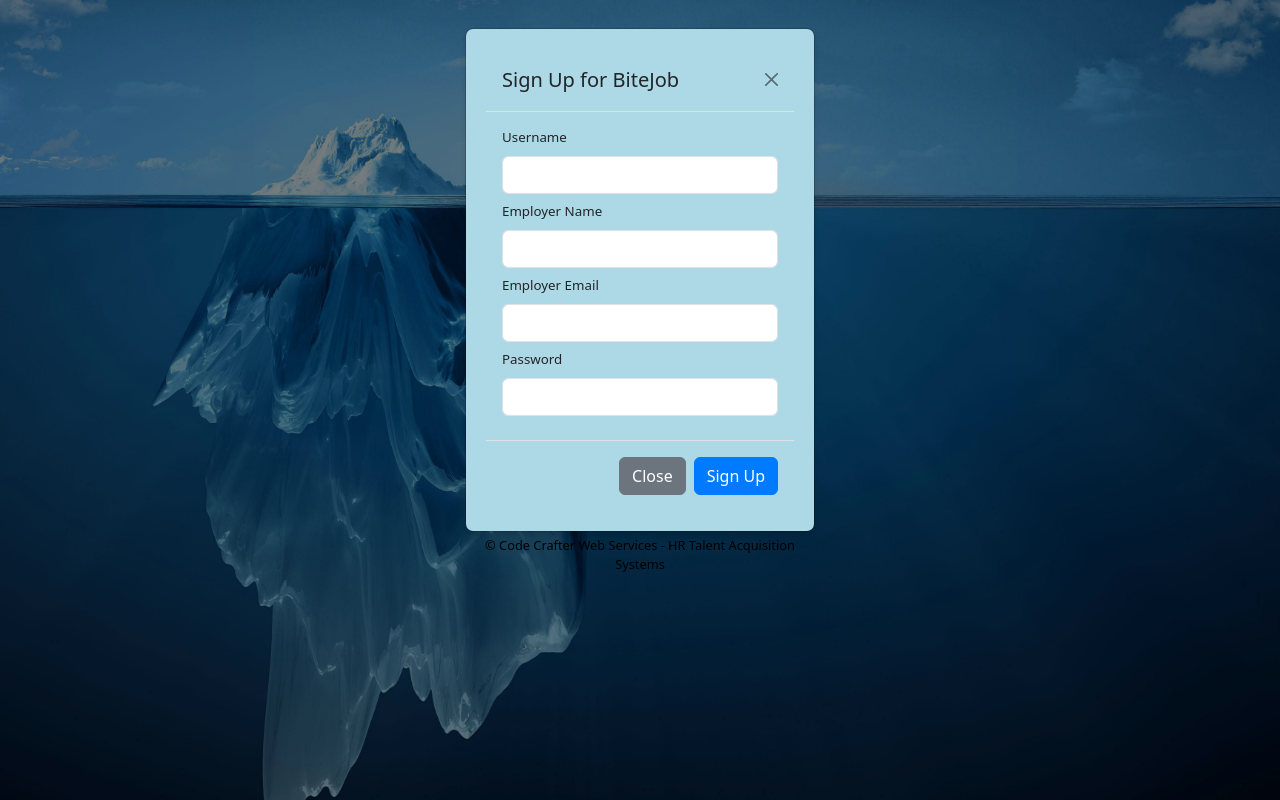
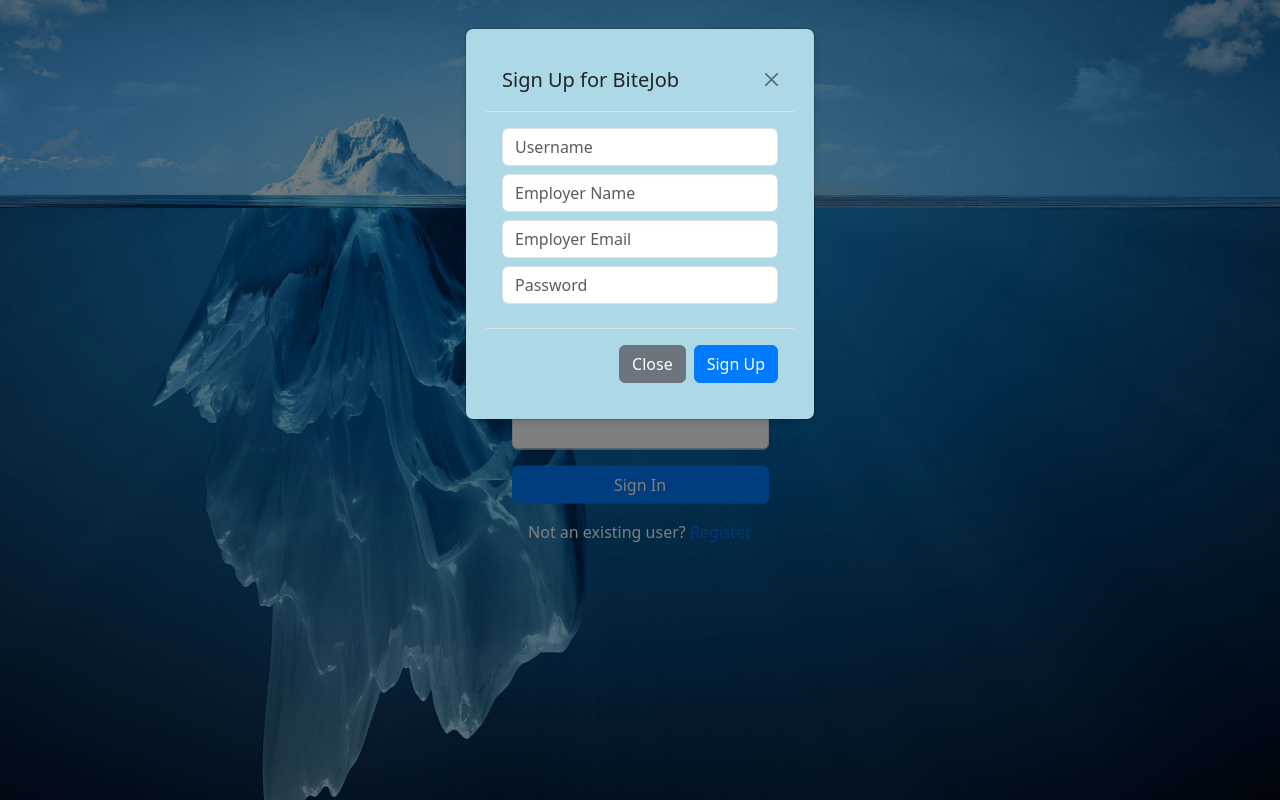
Before and after one commit to PKHubmaster/WPF2_portfolio_webapp, a Next.js app: page /landing_page in a window 1280 px wide. Both pictures are taken after a click on the button "Register". Built offline with nearby package versions, Linux system fonts and the light colour scheme.

Commit message:
improved singup route timing

```diff
--- a/src/app/landing_page/page.tsx
+++ b/src/app/landing_page/page.tsx
@@ -3,6 +3,7 @@
 import 'bootstrap/dist/css/bootstrap.min.css';
 import { useRouter } from 'next/navigation';
 import './home.css'; // Import the custom CSS file
+import { motion, AnimatePresence } from 'framer-motion';
 
 const LoginForm = () => {
   const [systemUserName, setSystemUserName] = useState('');
@@ -15,6 +16,7 @@
     employerEmail: '',
     password: '',
   });
+  const [modalVisible, setModalVisible] = useState(false);
   const router = useRouter();
 
   const handleLogin = async () => {
@@ -60,7 +62,8 @@
 
       const data = await res.json();
       if (res.ok) {
-        alert('New user signed up successfully, you may login with your credentials');
+        setModalVisible(true);
+        setTimeout(() => setModalVisible(false), 2000); // Fade out after 2 seconds
         setShowSignUp(false);
       } else {
         setError(data.error || 'Sign up failed');
@@ -83,10 +86,10 @@
       <div
         className="text-center text-light"
         style={{
-          maxWidth: '320px', // 20% shorter than 400px
+          maxWidth: '320px',
           position: 'absolute',
-          top: '50%', // 50% up
-          transform: 'translateY(-50%)', // Centers the content vertically
+          top: '50%',
+          transform: 'translateY(-50%)',
         }}
       >
         <h2 className="mb-4 font-weight-bold" style={{ fontSize: '1.5rem' }}>
@@ -129,21 +132,10 @@
             Register
           </span>
         </p>
-
-        <p
-          className="text-center mt-4"
-          style={{ fontSize: '0.8rem', color: 'black' }}
-        >
-          &copy; Code Crafter Web Services - HR Talent Acquisition Systems
-        </p>
       </div>
 
       {showSignUp && (
-        <div
-          className="modal show d-block"
-          style={{ backgroundColor: 'rgba(0, 0, 0, 0.5)' }}
-          tabIndex={-1}
-        >
+        <div className="modal show d-block" style={{ backgroundColor: 'rgba(0, 0, 0, 0.5)' }}>
           <div className="modal-dialog">
             <div className="modal-content text-dark">
               <div className="modal-header">
@@ -151,59 +143,39 @@
                 <button type="button" className="btn-close" onClick={() => setShowSignUp(false)} />
               </div>
               <div className="modal-body">
-                <div className="mb-2">
-                  <label className="form-label">Username</label>
-                  <input
-                    type="text"
-                    className="form-control"
-                    name="systemUserName"
-                    value={newUser.systemUserName}
-                    onChange={handleSignUpChange}
-                  />
-                </div>
-                <div className="mb-2">
-                  <label className="form-label">Employer Name</label>
-                  <input
-                    type="text"
-                    className="form-control"
-                    name="employerName"
-                    value={newUser.employerName}
-                    onChange={handleSignUpChange}
-                  />
-                </div>
-                <div className="mb-2">
-                  <label className="form-label">Employer Email</label>
-                  <input
-                    type="email"
-                    className="form-control"
-                    name="employerEmail"
-                    value={newUser.employerEmail}
-                    onChange={handleSignUpChange}
-                  />
-                </div>
-                <div className="mb-2">
-                  <label className="form-label">Password</label>
-                  <input
-                    type="password"
-                    className="form-control"
-                    name="password"
-                    value={newUser.password}
-                    onChange={handleSignUpChange}
-                  />
-                </div>
+                <input type="text" className="form-control mb-2" name="systemUserName" placeholder="Username" value={newUser.systemUserName} onChange={handleSignUpChange} />
+                <input type="text" className="form-control mb-2" name="employerName" placeholder="Employer Name" value={newUser.employerName} onChange={handleSignUpChange} />
+                <input type="email" className="form-control mb-2" name="employerEmail" placeholder="Employer Email" value={newUser.employerEmail} onChange={handleSignUpChange} />
+                <input type="password" className="form-control mb-2" name="password" placeholder="Password" value={newUser.password} onChange={handleSignUpChange} />
               </div>
               <div className="modal-footer">
-                <button type="button" className="btn btn-secondary" onClick={() => setShowSignUp(false)}>
-                  Close
-                </button>
-                <button type="button" className="btn btn-primary" onClick={handleSignUp}>
-                  Sign Up
-                </button>
+                <button type="button" className="btn btn-secondary" onClick={() => setShowSignUp(false)}>Close</button>
+                <button type="button" className="btn btn-primary" onClick={handleSignUp}>Sign Up</button>
               </div>
             </div>
           </div>
         </div>
       )}
+
+      <AnimatePresence>
+        {modalVisible && (
+          <motion.div
+            className="modal show d-block"
+            initial={{ opacity: 0 }}
+            animate={{ opacity: 1 }}
+            exit={{ opacity: 0 }}
+            style={{ backgroundColor: 'rgba(0, 0, 0, 0.5)' }}
+          >
+            <div className="modal-dialog">
+              <div className="modal-content text-dark">
+                <div className="modal-body text-center">
+                  <p className="text-success">New user signed up successfully! You may log in.</p>
+                </div>
+              </div>
+            </div>
+          </motion.div>
+        )}
+      </AnimatePresence>
     </div>
   );
 };
```
Also changed, not shown: src/app/api/auth/signup/route.ts (+17 -2 lines).
